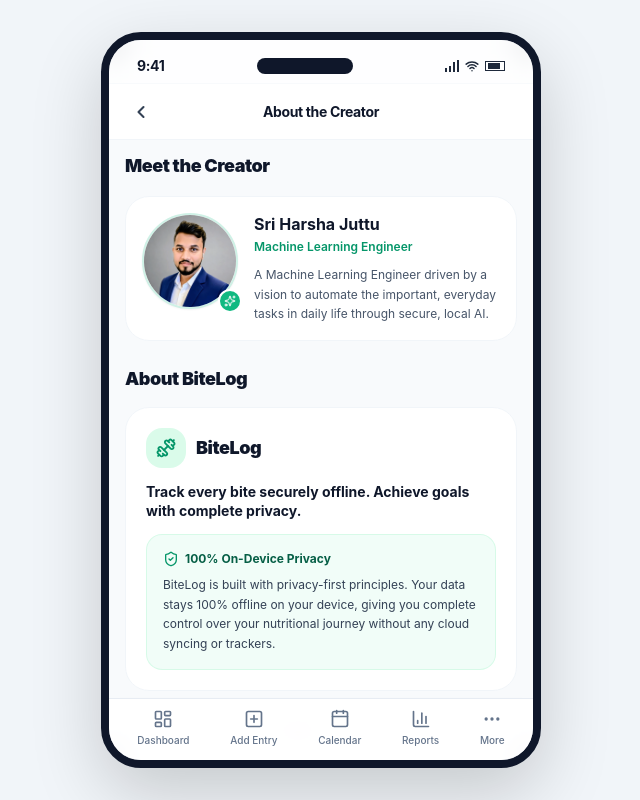
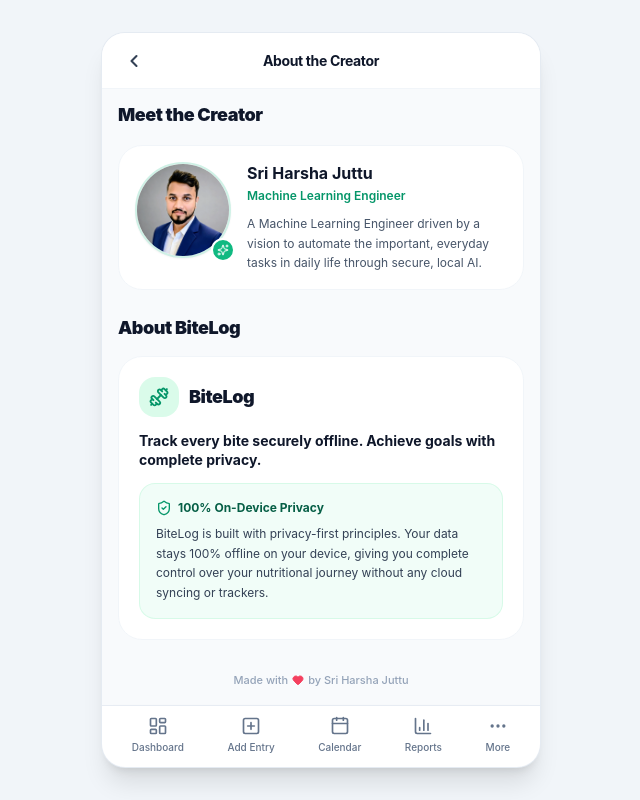
Before and after one commit to sri1642917/BiteLog-APP, a React (Vite) app in the folder Frontend/: page /about in a window 1280 px wide. Shown: the whole page, without its empty margins (319-959 px from the left). Built offline with nearby package versions, Linux system fonts and the light colour scheme.

Commit message:
fix: completely remove fake 9:41 time, wifi, battery status bar

```diff
--- a/Frontend/src/App.tsx
+++ b/Frontend/src/App.tsx
@@ -31,10 +31,7 @@ export const App: React.FC = () => {
       {/* Background canvas styling: on mobile fills 100% screen edge-to-edge; on desktop centers a phone frame */}
       <div className="w-full h-[100dvh] min-h-screen bg-[#f8fafc] sm:bg-slate-100 flex items-center justify-center sm:p-4 overflow-hidden">
         {/* ================= RESPONSIVE MOBILE APP VIEWPORT ================= */}
-        <div className="w-full h-full sm:h-[92vh] sm:max-w-[440px] bg-[#f8fafc] sm:rounded-[40px] sm:shadow-[0_25px_70px_rgba(0,0,0,0.18)] sm:border-[8px] sm:border-slate-900 flex flex-col relative overflow-hidden">
-          {/* Top Mobile Status Bar (Rendered only on desktop preview, hidden on native mobile/Android) */}
-          <MobileStatusBar />
-
+        <div className="w-full h-full sm:h-[92vh] sm:max-w-[440px] bg-[#f8fafc] sm:rounded-3xl sm:shadow-xl sm:border border-slate-200/80 flex flex-col relative overflow-hidden">
           {/* Top Mobile App Header */}
           <MobileTopHeader onOpenMenu={() => setMoreDrawerOpen(true)} />
 
--- a/Frontend/src/components/MobileStatusBar.tsx
+++ b/Frontend/src/components/MobileStatusBar.tsx
@@ -1,33 +1,7 @@
 import React from 'react';
-import { Wifi, Battery } from 'lucide-react';
 
 export const MobileStatusBar: React.FC = () => {
-  return (
-    <div className="hidden sm:flex h-11 px-7 pt-2 items-center justify-between text-slate-900 select-none bg-white/80 backdrop-blur-md border-b border-slate-100/50 shrink-0">
-      {/* Left Time */}
-      <span className="text-[14px] font-bold tracking-tight">9:41</span>
-
-      {/* Center Dynamic Island pill */}
-      <div className="w-24 h-4 bg-slate-900 rounded-full mx-auto"></div>
-
-      {/* Right Icons: Cellular, Wifi, Battery */}
-      <div className="flex items-center gap-1.5 text-slate-800">
-        {/* Cellular Signal (4 bars) */}
-        <div className="flex items-end gap-0.5 h-3">
-          <div className="w-0.5 h-1 bg-slate-800 rounded-xs"></div>
-          <div className="w-0.5 h-1.5 bg-slate-800 rounded-xs"></div>
-          <div className="w-0.5 h-2.5 bg-slate-800 rounded-xs"></div>
-          <div className="w-0.5 h-3 bg-slate-800 rounded-xs"></div>
-        </div>
-
-        {/* Wifi */}
-        <Wifi className="w-3.5 h-3.5 stroke-[2.5]" />
-
-        {/* Battery Icon with inner level */}
-        <div className="w-5 h-2.5 border border-slate-800 rounded-xs p-0.5 flex items-center">
-          <div className="w-3 h-1.5 bg-slate-800 rounded-2xs"></div>
-        </div>
-      </div>
-    </div>
-  );
+  // Completely removed fake status bar (time 9:41, wifi, battery, and dynamic island)
+  // so the device's native system bar renders cleanly without duplication or artificial overlays.
+  return null;
 };
```
Also changed, not shown: 1 other file (tests, documents, lock files or other folders).
